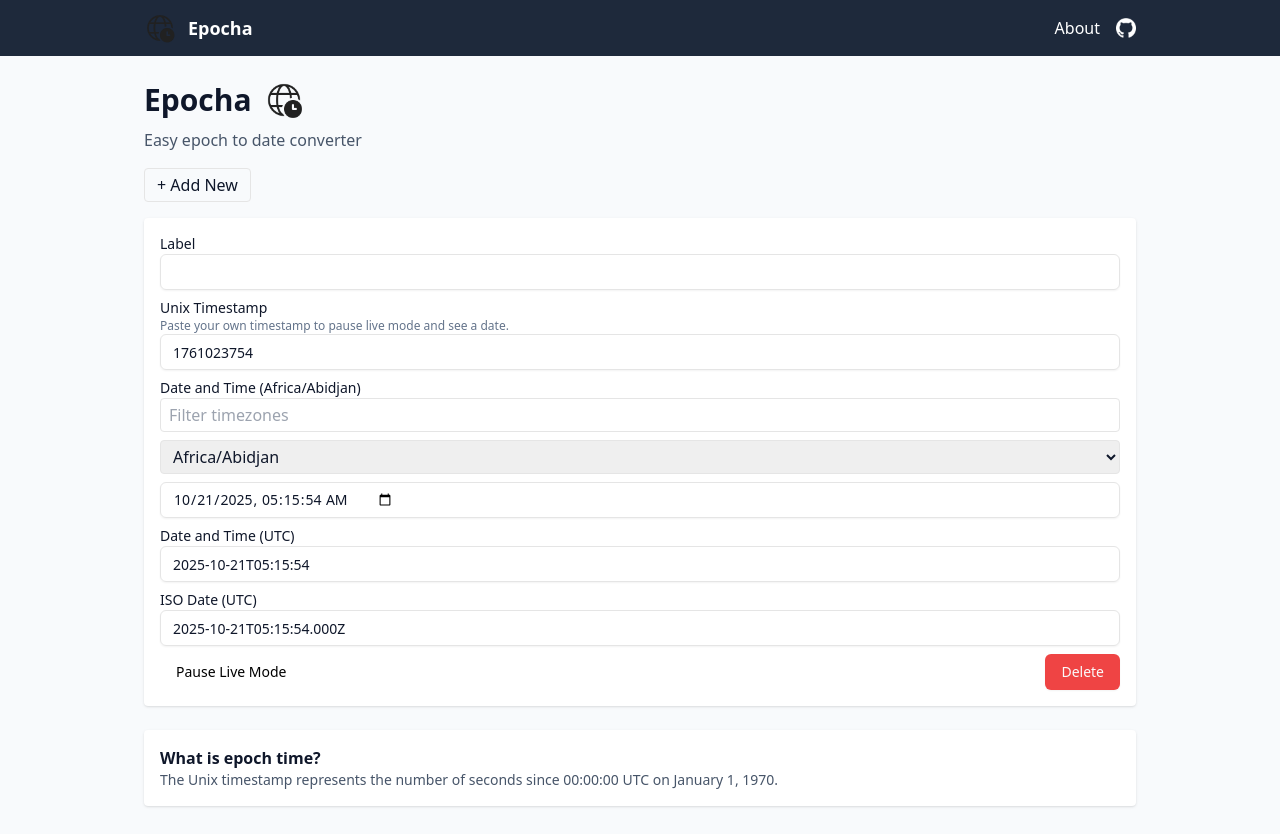
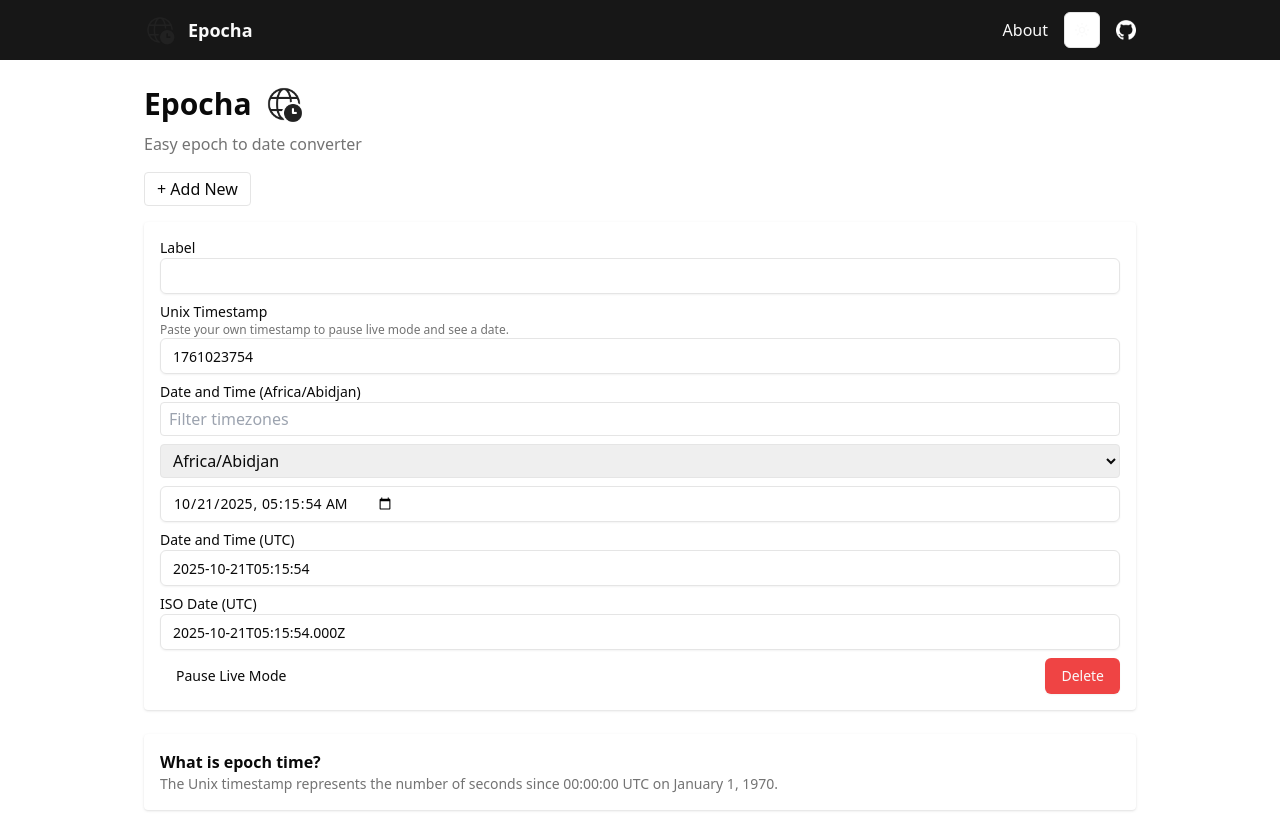
Before and after one commit to tavosansal/epocha, a Next.js app in the folder next-app/: page / in a window 1280 px wide. Built offline with nearby package versions, Linux system fonts and the light colour scheme.

Commit message:
chore: dark mode toggle

```diff
--- a/next-app/components/Navbar.tsx
+++ b/next-app/components/Navbar.tsx
@@ -1,9 +1,10 @@
 import Link from 'next/link'
 import React from 'react'
+import ThemeToggle from './ThemeToggle'
 
 export default function Navbar() {
   return (
-    <nav className="bg-slate-800 text-white">
+    <nav className="bg-primary text-primary-foreground">
       <div className="container flex items-center justify-between py-3">
         <div className="flex items-center gap-3">
           <img src="/img/world-clock.png" alt="logo" className="h-8" />
@@ -11,6 +12,7 @@ export default function Navbar() {
         </div>
         <div className="flex items-center gap-4">
           <Link href="/about">About</Link>
+          <ThemeToggle />
           <a href="https://github.com/tavosansal/epocha" target="_blank" rel="noreferrer">
             <img src="/img/octocat.png" className="h-5" />
           </a>
--- /dev/null
+++ b/next-app/components/ThemeToggle.tsx
@@ -0,0 +1,29 @@
+"use client"
+
+import * as React from "react"
+import { Moon, Sun } from "lucide-react"
+import { useTheme } from "next-themes"
+
+import { Button } from "@/components/ui/Button"
+
+// Simple shadcn-style ModeToggle: cycles between light -> dark -> system.
+export function ModeToggle() {
+  const { theme, setTheme } = useTheme()
+
+  const cycle = () => {
+    if (theme === "light") setTheme("dark")
+    else if (theme === "dark") setTheme("system")
+    else setTheme("light")
+  }
+
+  const isDark = theme === "dark" || (theme === "system" && typeof window !== 'undefined' && window.matchMedia && window.matchMedia('(prefers-color-scheme: dark)').matches)
+
+  return (
+    <Button variant="outline" size="icon" onClick={cycle} aria-label="Toggle theme">
+      <Sun className={`h-[1.2rem] w-[1.2rem] transition-all ${isDark ? 'scale-0 -rotate-90' : 'scale-100 rotate-0'}`} />
+      <Moon className={`absolute h-[1.2rem] w-[1.2rem] transition-all ${isDark ? 'scale-100 rotate-0' : 'scale-0 rotate-90'}`} />
+    </Button>
+  )
+}
+
+export default ModeToggle
--- a/next-app/components/UnixConverter.tsx
+++ b/next-app/components/UnixConverter.tsx
@@ -79,7 +79,7 @@ export default function UnixConverter({ converter }: { converter: Converter }) {
   }
 
   return (
-    <div className="bg-white shadow rounded p-4 mb-4">
+    <div className="bg-card shadow rounded p-4 mb-4">
       <div className="mb-2">
         <Label>Label</Label>
   <Input value={converter.label || ''} onChange={(e: React.ChangeEvent<HTMLInputElement>) => saveLabel(e.target.value)} />
@@ -87,7 +87,7 @@ export default function UnixConverter({ converter }: { converter: Converter }) {
 
       <div className="mb-2">
         <Label>Unix Timestamp</Label>
-        <p className="text-xs text-slate-500">Paste your own timestamp to pause live mode and see a date.</p>
+  <p className="text-xs text-muted-foreground">Paste your own timestamp to pause live mode and see a date.</p>
   <Input value={displayTimestamp ?? ''} onFocus={onPause} onChange={(e: React.ChangeEvent<HTMLInputElement>) => convertTimestamp(e.target.value)} placeholder="Type a timestamp (ex. 1456249984)" />
       </div>
 
@@ -109,13 +109,13 @@ export default function UnixConverter({ converter }: { converter: Converter }) {
       </div>
 
       <div className="flex items-center gap-2 mt-2">
-        {isPlaying ? (
-          <Button variant="ghost" onClick={onPause} className="text-black">Pause Live Mode</Button>
+          {isPlaying ? (
+          <Button variant="ghost" onClick={onPause}>Pause Live Mode</Button>
         ) : (
           <Button variant="default" onClick={onPlay}>Play Live Mode</Button>
         )}
 
-        <Button className="ml-auto" variant="destructive" onClick={() => { if (confirm('Are you sure you want to remove this converter?')) removeConverter(converter.id) }}>Delete</Button>
+  <Button className="ml-auto" variant="destructive" onClick={() => { if (confirm('Are you sure you want to remove this converter?')) removeConverter(converter.id) }}>Delete</Button>
       </div>
     </div>
   )
--- /dev/null
+++ b/next-app/components/theme-provider.tsx
@@ -0,0 +1,8 @@
+"use client"
+
+import * as React from 'react'
+import { ThemeProvider as NextThemesProvider } from 'next-themes'
+
+export function ThemeProvider({ children, ...props }: React.ComponentProps<typeof NextThemesProvider>) {
+  return <NextThemesProvider {...props}>{children}</NextThemesProvider>
+}
--- a/next-app/components/ui/shadcn-label.tsx
+++ /dev/null
@@ -1,5 +0,0 @@
-import React from 'react'
-
-export default function ShadcnLabel({ children, className = '' }: { children: React.ReactNode; className?: string }) {
-  return <label className={`block text-sm font-medium ${className}`}>{children}</label>
-}
--- a/next-app/package.json
+++ b/next-app/package.json
@@ -16,6 +16,7 @@
     "moment": "^2.29.4",
     "moment-timezone": "^0.5.35",
     "next": "^14.0.0",
+    "next-themes": "^0.4.6",
     "react": "^18.2.0",
     "react-dom": "^18.2.0",
     "shadcn": "^3.4.2",
--- a/next-app/pages/_app.tsx
+++ b/next-app/pages/_app.tsx
@@ -1,11 +1,14 @@
 import '../styles/globals.css'
 import { ConvertersProvider } from '../context/ConvertersContext'
+import { ThemeProvider } from '@/components/theme-provider'
 import type { AppProps } from 'next/app'
 
 export default function App({ Component, pageProps }: AppProps) {
   return (
-    <ConvertersProvider>
-      <Component {...pageProps} />
-    </ConvertersProvider>
+    <ThemeProvider attribute="class" defaultTheme="system" enableSystem disableTransitionOnChange>
+      <ConvertersProvider>
+        <Component {...pageProps} />
+      </ConvertersProvider>
+    </ThemeProvider>
   )
 }
--- a/next-app/pages/about.tsx
+++ b/next-app/pages/about.tsx
@@ -6,9 +6,9 @@ export default function About() {
       <Navbar />
       <main className="container py-6">
         <h2 className="text-2xl font-bold">About</h2>
-        <p>Created by <a href="http://twitter.com/tavosansal" target="_blank" rel="noreferrer">@tavosansal</a></p>
+  <p className="text-muted-foreground">Created by <a href="http://twitter.com/tavosansal" target="_blank" rel="noreferrer">@tavosansal</a></p>
         <h3 className="mt-4 font-semibold">What is epoch time?</h3>
-        <p className="text-sm text-slate-600">The Unix timestamp, also known as POSIX time or epoch time, is a system for tracking time in computing.</p>
+  <p className="text-sm text-muted-foreground">The Unix timestamp, also known as POSIX time or epoch time, is a system for tracking time in computing.</p>
       </main>
     </div>
   )
--- a/next-app/pages/index.tsx
+++ b/next-app/pages/index.tsx
@@ -11,10 +11,10 @@ export default function Home() {
       <Navbar />
       <main className="container py-6">
         <h1 className="text-3xl font-bold mb-2 flex items-center gap-3">Epocha <img src="/img/world-clock.png" className="h-10"/></h1>
-        <p className="mb-4 text-slate-600">Easy epoch to date converter</p>
+  <p className="mb-4 text-muted-foreground">Easy epoch to date converter</p>
 
         <div className="mb-4">
-          <button className="px-3 py-1 border rounded" onClick={addConverter}>+ Add New</button>
+          <button className="px-3 py-1 border rounded border-border" onClick={addConverter}>+ Add New</button>
         </div>
 
         <div>
@@ -23,9 +23,9 @@ export default function Home() {
           ))}
         </div>
 
-        <div className="mt-6 bg-white p-4 rounded shadow">
+        <div className="mt-6 bg-card p-4 rounded shadow">
           <h3 className="font-semibold">What is epoch time?</h3>
-          <p className="text-sm text-slate-600">The Unix timestamp represents the number of seconds since 00:00:00 UTC on January 1, 1970.</p>
+          <p className="text-sm text-muted-foreground">The Unix timestamp represents the number of seconds since 00:00:00 UTC on January 1, 1970.</p>
         </div>
       </main>
     </div>
--- a/next-app/styles/globals.css
+++ b/next-app/styles/globals.css
@@ -2,7 +2,10 @@
 @tailwind components;
 @tailwind utilities;
 
-body { @apply bg-slate-50 text-slate-900; }
+/* Use the CSS variable-based background/text utilities below so
+  the theme provider (adds the `.dark` class) can switch colors.
+  Avoid forcing a specific light background here which would
+  override the variable-based classes. */
 .container { @apply max-w-5xl mx-auto px-4; }
 
 @layer base {
--- /dev/null
+++ b/next-app/types/next-themes.d.ts
@@ -0,0 +1,4 @@
+declare module 'next-themes' {
+  export function useTheme(): { theme: string | undefined; setTheme: (t: string) => void }
+  export const ThemeProvider: any
+}
```
Also changed, not shown: next-app/context/ThemeContext.tsx (added, +48 -0 lines), 1 other file (tests, documents, lock files or other folders).
